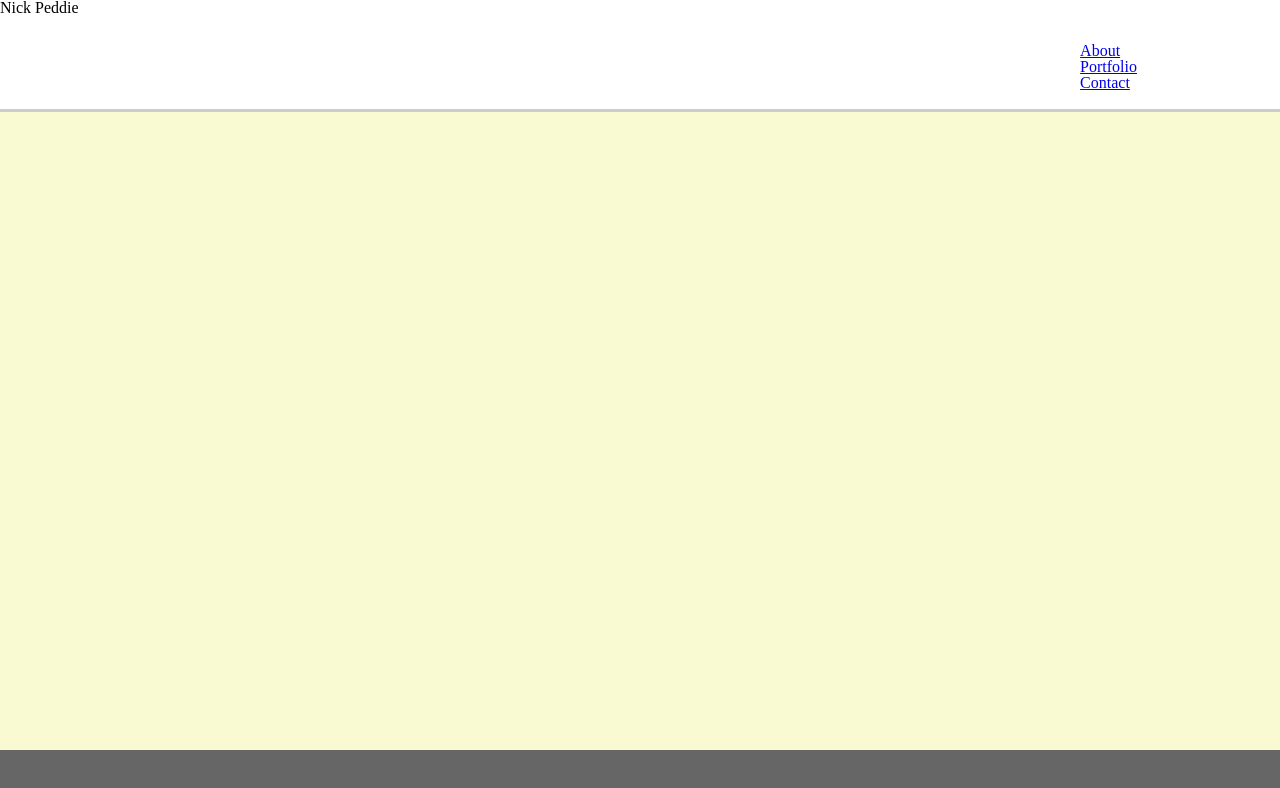
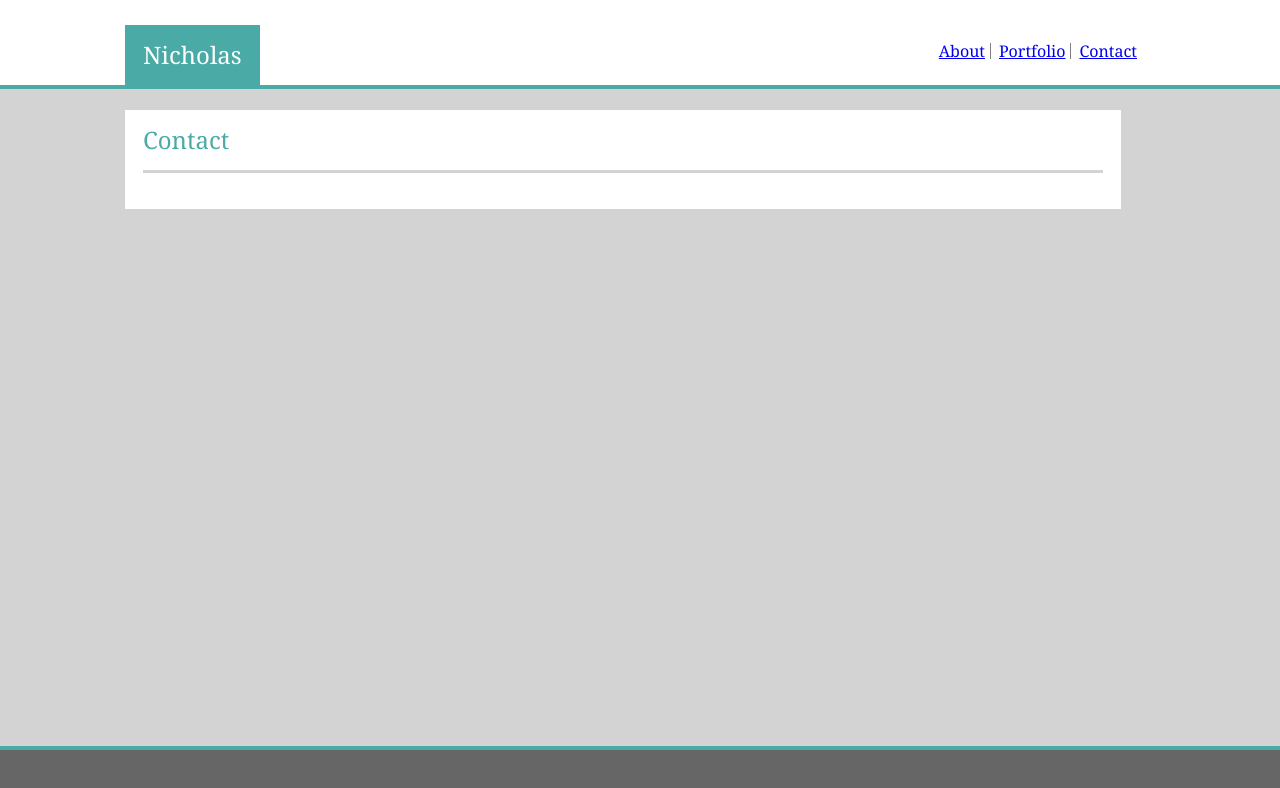
Before and after one commit to nickfp1985/Basic-Portfolio, a plain HTML site: page contact.html in a window 1280 px wide. Drawn offline with Linux system fonts and the light colour scheme.

Commit message:
boxes are set for index.html correctly

```diff
--- a/assets/css/style.css
+++ b/assets/css/style.css
@@ -1,7 +1,7 @@
 body {
     font-family: "Arial", "Helvetica Neue", Helvetica, sans-serif;
     color: #777777;
-    background-color: lightgoldenrodyellow;
+    background-color: lightgrey;
     display: flex;
 }
 
@@ -19,7 +19,7 @@ footer {
     width: 100%;
     z-index: 1;
     background-color: #666666;
-    border-top: 5px solid #4aaaa5;
+    box-shadow: 0px -2px 0px 2px #4aaaa5;
 }
 
 footer p {
@@ -56,7 +56,7 @@ footer p {
     justify-content: space-between;
     background-color: #ffffff;
     color: black;
-    border-bottom: 3px solid #cccccc;
+    box-shadow: 0px 2px 0px 2px #4aaaa5;
 }
 
 .main-logo {
@@ -73,17 +73,28 @@ footer p {
 .about-content {
     width: 960px;
     display: flex;
-    order: column;
+    flex-direction: column;
     margin: 110px 125px 110px 125px;
-    padding: 10px;
-    background-color: lightcyan;
-    border: 3px solid #dddddd;
+    padding: 18px;
+    background-color: #ffffff;
 }
 
 .about-header {
+    display: flex;
     color: #4aaaa5;
     font-size: 24px;
     text-align: center;
-    padding: 18px;
-    border:  1px solid #cccccc;
+    padding-bottom: 18px;
+    border-bottom: 3px solid lightgrey;
+    margin-bottom: 18px;
 }
+
+.about-intro {
+    display: flex;
+    flex-wrap: wrap;
+}
+
+.profile-pic {
+    height: 200px;
+    width: 200px;
+}
--- a/contact.html
+++ b/contact.html
@@ -1,39 +1,38 @@
 <!DOCTYPE html>
 <html lang="en">
     <head>
+        <title>Basic Portfolio</title>
         <meta charset="UTF-8">
         <meta name="viewport" content="width=device-width, initial-scale=1.0">
         <meta http-equiv="X-UA-Compatible" content="ie=edge">
+        <link rel="stylesheet" type="text/css" href="assets/css/reset.css">
         <link rel="stylesheet" type="text/css" href="assets/css/style.css">
-        <link rel="stylesheet" type="text/css" href="assets/css/reset.css">
-        <title>Nick Peddie</title>
     </head>
 
     <body>
         <!-- Header -->
         <header class="main-header">
-            <h1 class="logo">Nick Peddie</h1>
-            <div class="nav-toolbox-wrapper">
-                <nav id="main-nav" class="main-nav" role="navigation">
-                    <ul>
-                        <li class="main-nav-item">
+            <div class="main-logo">Nicholas</div>
+            <div class="nav-wrapper">
+                <ul class="main-nav">
+                    <li class="main-nav-item nav-1">
                         <a href="index.html">About</a>
                     </li>
-                        <li class="main-nav-item">
+                    <li class="main-nav-item nav-2">
                         <a href="portfolio.html">Portfolio</a>
                     </li>
-                        <li class="main-nav-item">
+                    <li class="main-nav-item nav-3">
                         <a href="contact.html">Contact</a>
                     </li>
                 </ul>
-                </nav>
             </div>
         </header>
         <!-- Main Content -->
-        <div class="main-content">
-            <h1>Contact</h1>
+        <div class="about-content">
+            <header class="about-header">Contact</header>
+            <div class="about-intro">
             </div>
-
+        </div>
     </body>
 
     <footer>
```
Also changed, not shown: index.html (+1 -1 lines), portfolio.html (+8 -10 lines). Lines whose indentation alone changed are shown as unchanged.
